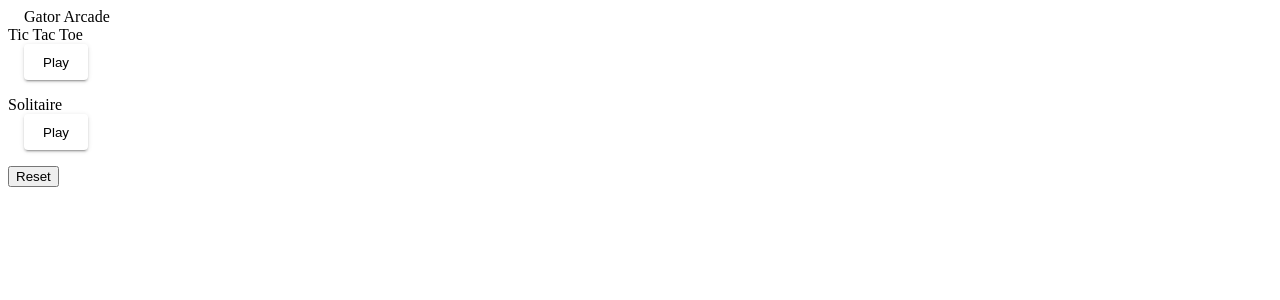
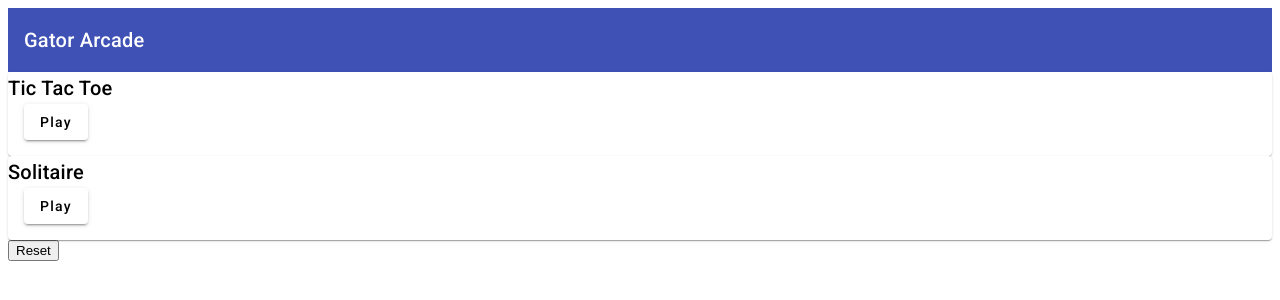
Before and after one commit to adehoog/CEN3031_Project, an Angular app in the folder src/gator-arcade/: page /tic-tac-toe in a window 1280 px wide. Shown: the top 300 px of the page. Built offline with nearby package versions, Linux system fonts and the light colour scheme.

Commit message:
Fixed angular theming issue

```diff
--- a/src/gator-arcade/src/app/app-routing.module.ts
+++ b/src/gator-arcade/src/app/app-routing.module.ts
@@ -5,6 +5,7 @@ import { TicTacToeComponent } from './tic-tac-toe/tic-tac-toe.component';
 import { ConnectFourComponent } from './connect-four/connect-four.component';
 import { SolitaireComponent } from './solitaire/solitaire.component';
 import { WarComponent } from './war/war.component';
+import { AppComponent } from './app.component';
 
 const routes: Routes = [
   { path: 'tic-tac-toe', component: TicTacToeComponent },
--- a/src/gator-arcade/src/index.html
+++ b/src/gator-arcade/src/index.html
@@ -6,7 +6,7 @@
   <base href="/">
   <meta name="viewport" content="width=device-width, initial-scale=1">
   <link rel="icon" type="image/x-icon" href="favicon.ico">
-  <link rel="manifest" href="manifest.webmanifest">
+  <link rel="manifest" href="manifest.webmanifest" crossorigin="use-credentials">
   <meta name="theme-color" content="#1976d2">
   <link rel="preconnect" href="https://fonts.gstatic.com">
   <link href="https://fonts.googleapis.com/css2?family=Roboto:wght@300;400;500&display=swap" rel="stylesheet">
--- a/src/gator-arcade/src/styles.css
+++ b/src/gator-arcade/src/styles.css
@@ -1 +1,2 @@
 /* You can add global styles to this file, and also import other style files */
+@import '~@angular/material/prebuilt-themes/indigo-pink.css';
```
